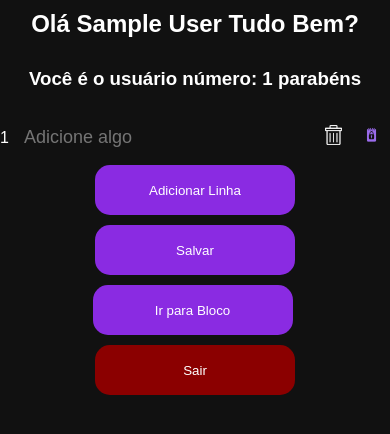
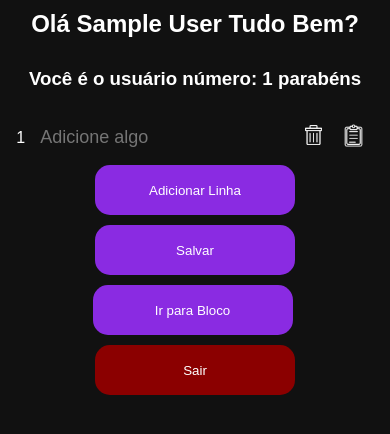
Before and after one commit to lipes40/LoginServer, a PHP site: page /painel.php in a window 390 px wide. Shown: the part 84-518 px from the top of the page. Run offline with PHP 8.4, Linux system fonts and the light colour scheme; the visitor is signed in with stand-in values (Sample User, id 1); tables that the repository leaves empty or names only in its code hold one stand-in row (values such as "Sample post").

Commit message:
add rest of the attributes

```diff
--- a/painel.php
+++ b/painel.php
@@ -208,7 +208,7 @@
             font-size: 20px;
             margin-top: 5px;
             display: flex;
-            width: 90%;
+            width: 87%;
             height: 70%;
         }
 
@@ -284,6 +284,11 @@
             width: 17px;
         }
 
+        .icon-clipboard{
+            width: 23px;
+            height: 23px;
+        }
+
         @media (max-width: 600px) {
             .btns-out{
                 flex-direction: column;
@@ -292,7 +297,7 @@
 
             input{
                 font-size: large;
-                width: 80%;
+                width: 65%;
             }
 
             h1{
@@ -359,7 +364,7 @@
                         echo $cont ?></p>
                         <input type="text" placeholder="Adicione algo" name="items[]" value="<?php {echo htmlspecialchars(trim($item));}?>">
                         <button type="button" class='deletar'><img class="icon-lixeira" src="img/lixeira-branca.png"></button>
-                        <button type="button" class='copy'><img class="icon-lixeira" src="img/logo.png"></button>
+                        <button type="button" class='copy'><img class="icon-clipboard" src="img/clipboard.png"></button>
                     </div>
                     <?php endforeach ?>
 
```
Also changed, not shown: img/clipboard.png (added).
